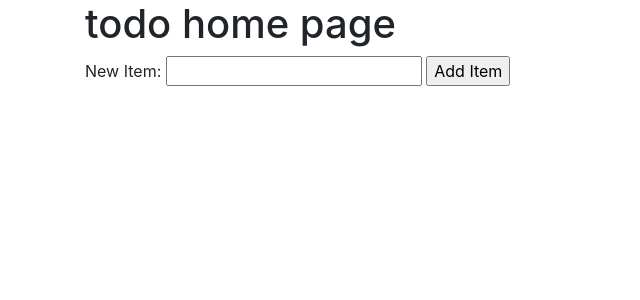
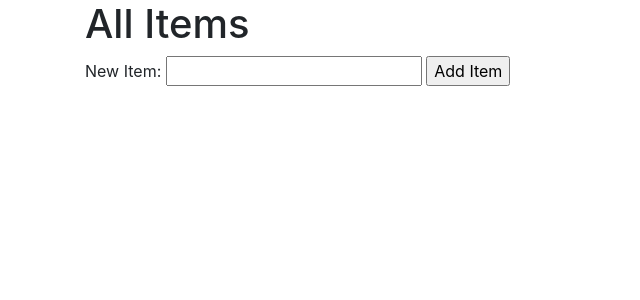
Before and after one commit to ramy1415/django_todo_list_app, a Django app: page / in a window 1280 px wide. Shown: the top 300 px of the page, without its empty margins (0-640 px from the left). Run offline with Django 3.2, Linux system fonts and the light colour scheme; data that the repository does not hold is empty; some libraries are stand-ins or nearby versions.

Commit message:
active and dont views

```diff
--- a/templates/partials/todo_item.html
+++ b/templates/partials/todo_item.html
@@ -1,4 +1,4 @@
-<div onclick="clicked(this,'{{item.id}}')">
+<div onclick="clicked(this,'{{item.id}}','{{title}}')">
     {% if is_done %}
         <h1> <i class="fas fa-square"></i> {{item_desc}}</h1>
     {% else %}
--- a/templates/todo_list/home_page.html
+++ b/templates/todo_list/home_page.html
@@ -4,13 +4,15 @@
 {% block 'additional_includes' %}
     <script src="{% static 'style/js/home.js'%}"></script>
 {% endblock %}
-<h1>todo home page</h1>
+<h1>{{title}}</h1>
+{% if title == "All Items" %}
 <form>
     {% csrf_token %}
     <label for="description">New Item: </label>
     <input id="description" type="text" name="description">
     <input type="submit" onclick="add_todo_item(event)" value="Add Item">
 </form>
+{% endif %}
 
 <div class="items">
 
--- a/todo_list_app/urls.py
+++ b/todo_list_app/urls.py
@@ -6,6 +6,8 @@ app_name = 'Projects'
 
 urlpatterns = [
     path('', views.home_page, name='home_page'),
+    path('showactive', views.show_active, name='show_active'),
+    path('showdone', views.show_done, name='show_done'),
     path('additem', views.add_todo_item, name='add_todo_item'),
     path('togglestatus', views.toggle_status, name='toggle_status'),
 ]
--- a/todo_list_app/views.py
+++ b/todo_list_app/views.py
@@ -5,9 +5,26 @@ from django.core.serializers.json import DjangoJSONEncoder
 
 
 # Create your views here.
+
+# show All items
+# GET --> /
 def home_page(request):
     items = Item.objects.all()
-    context = {'items':items}
+    context = {'items':items, 'title' : 'All Items' }
+    return render(request, "todo_list/home_page.html",context)
+
+# show done items only
+# GET --> /showdone
+def show_done(request):
+    items = Item.objects.filter(is_done=True)
+    context = {'items':items, 'title' : 'Done Items'}
+    return render(request, "todo_list/home_page.html",context)
+
+# show active items only
+# GET --> /showactive
+def show_active(request):
+    items = Item.objects.filter(is_done=False)
+    context = {'items':items, 'title' : 'Active Items'}
     return render(request, "todo_list/home_page.html",context)
 
 #Ajax add new todo item
```
